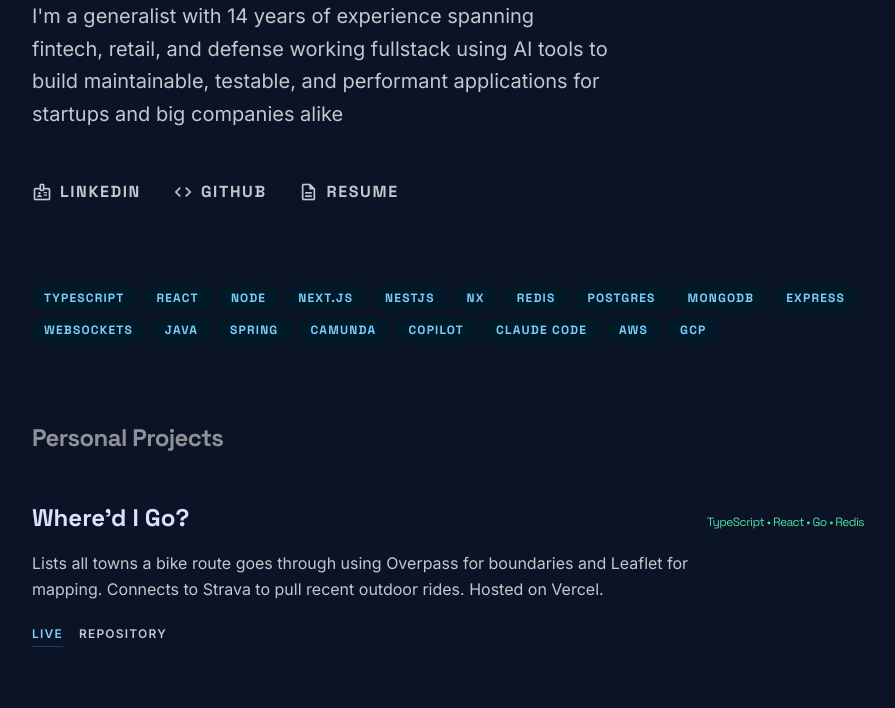
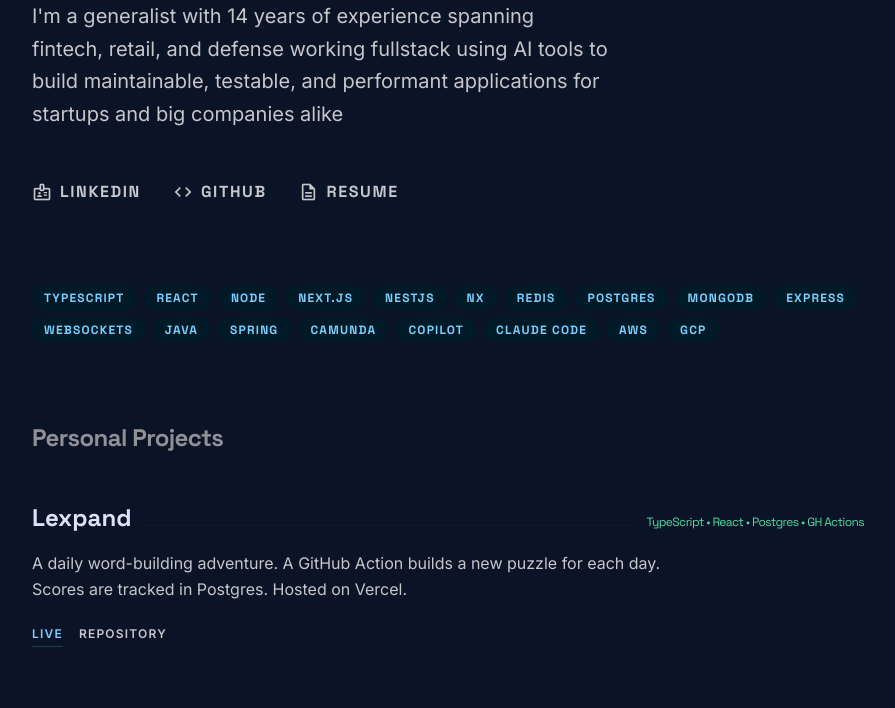
Before and after one commit to mrestine/me, a plain HTML site: page index.html in a window 1280 px wide. Shown: the part 220-928 px from the top of the page, without its empty margins (192-1087 px from the left). Drawn offline with nearby package versions, Linux system fonts and the light colour scheme.

Commit message:
added lexpand

```diff
--- a/index.html
+++ b/index.html
@@ -245,6 +245,41 @@
           Personal Projects
         </h2>
         <div class="space-y-16">
+          <!-- Lexpand -->
+          <div class="group">
+            <div class="flex flex-col md:flex-row md:items-baseline gap-2 mb-4">
+              <h3
+                class="font-headline text-2xl font-bold group-hover:text-primary transition-colors"
+              >
+                Lexpand
+              </h3>
+              <div
+                class="h-px flex-grow bg-outline-variant/10 hidden md:block"
+              ></div>
+              <span class="font-label text-xs tracking-tighter text-tertiary"
+                >TypeScript • React • Postgres • GH Actions</span
+              >
+            </div>
+            <p class="text-on-surface-variant max-w-2xl leading-relaxed mb-6">
+              A daily word-building adventure. A GitHub Action builds a new
+              puzzle for each day. Scores are tracked in Postgres. Hosted on
+              Vercel.
+            </p>
+            <div class="flex gap-4">
+              <a
+                class="text-xs font-bold uppercase tracking-widest text-primary border-b border-primary/20 hover:border-primary transition-all pb-1"
+                href="https://lexpand.vercel.app/"
+                target="_blank"
+                >Live</a
+              >
+              <a
+                class="text-xs font-bold uppercase tracking-widest text-on-surface-variant hover:text-white transition-colors"
+                href="https://github.com/mrestine/lexpand"
+                target="_blank"
+                >Repository</a
+              >
+            </div>
+          </div>
           <!-- Where'd I Go? -->
           <div class="group">
             <div class="flex flex-col md:flex-row md:items-baseline gap-2 mb-4">
@@ -280,7 +315,7 @@
               >
             </div>
           </div>
-          <!-- Project 2 -->
+          <!-- Fireflies -->
           <div class="group">
             <div class="flex flex-col md:flex-row md:items-baseline gap-2 mb-4">
               <h3
@@ -314,7 +349,7 @@
               >
             </div>
           </div>
-          <!-- Project 3 -->
+          <!-- Monosynth -->
           <div class="group">
             <div class="flex flex-col md:flex-row md:items-baseline gap-2 mb-4">
               <h3
```
